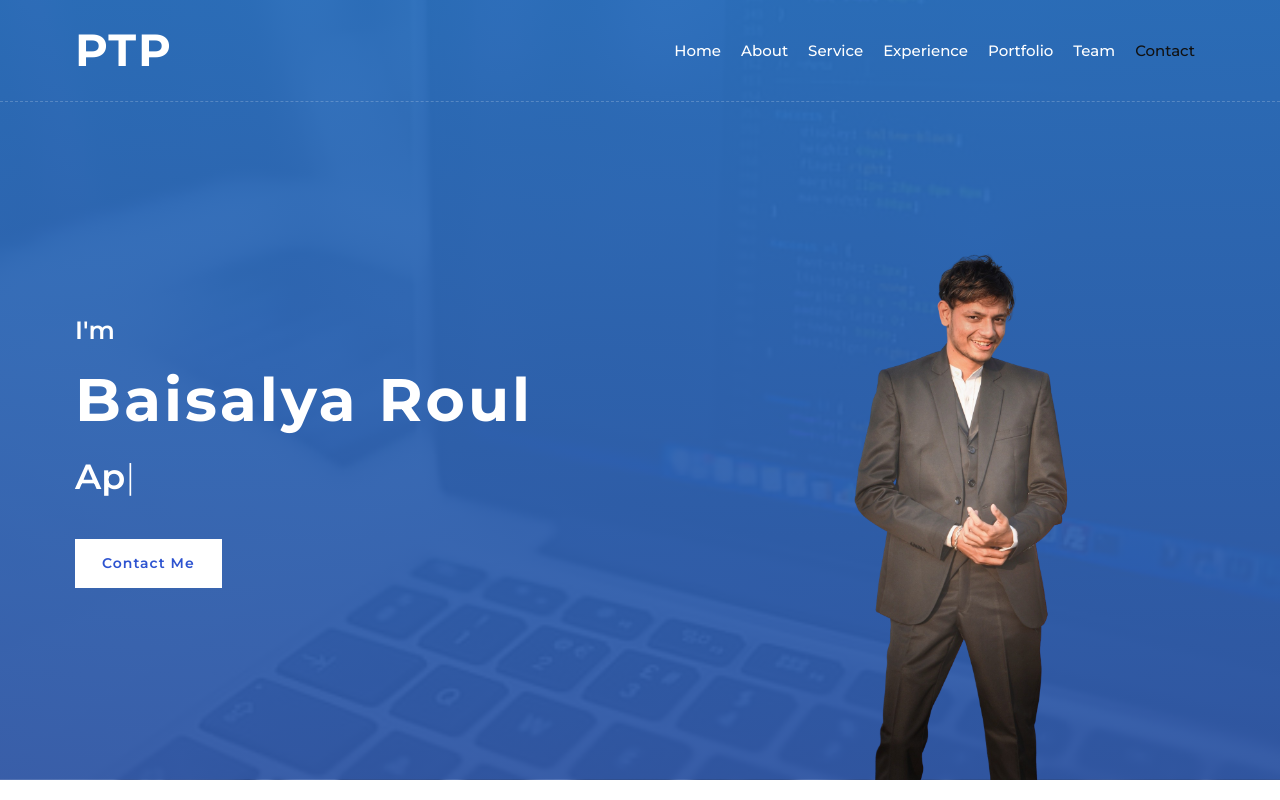
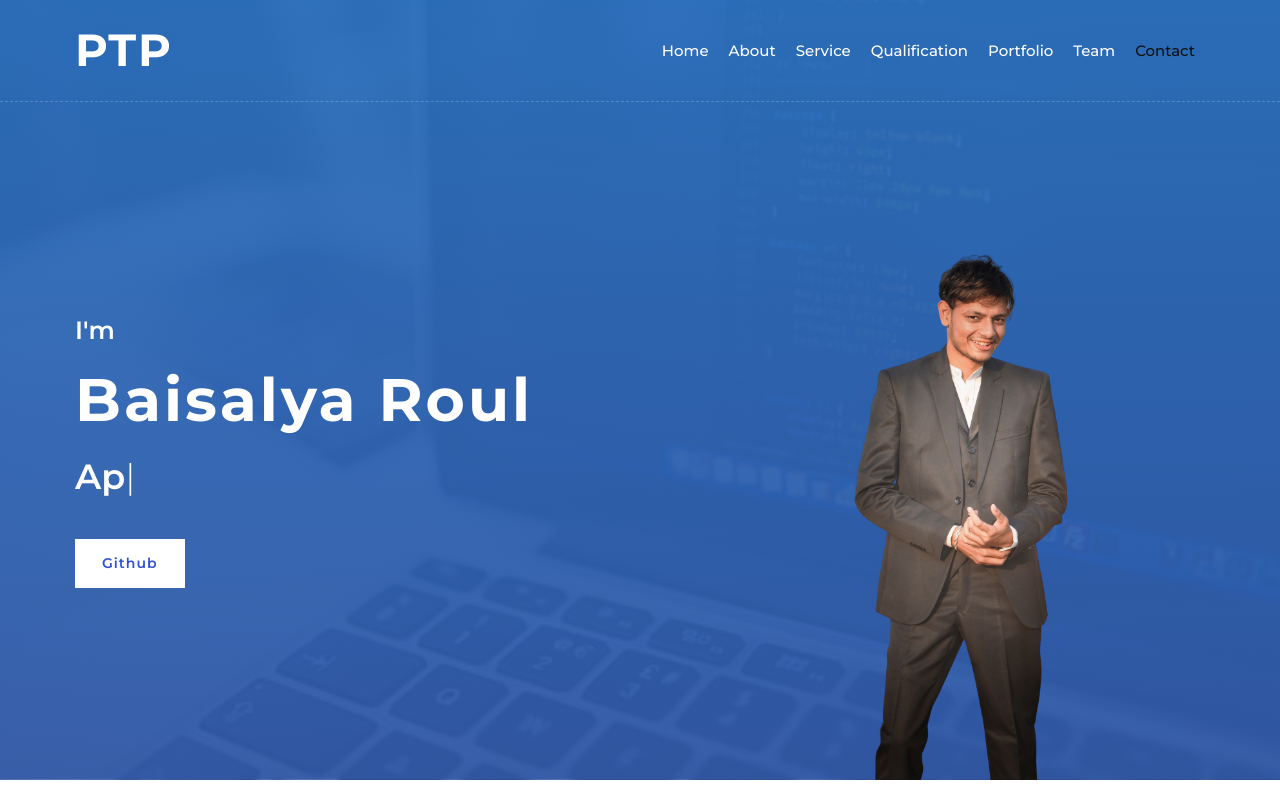
Before and after one commit to Baisalya/Baisalyarol.github.io, a plain HTML site: page index.html in a window 1280 px wide. Shown: the top 800 px of the page. Drawn offline with nearby package versions, Linux system fonts and the light colour scheme.

Commit message:
minimal changes

```diff
--- a/index.html
+++ b/index.html
@@ -38,7 +38,7 @@
                         <a href="#home" class="nav-item nav-link active">Home</a>
                         <a href="#about" class="nav-item nav-link">About</a>
                         <a href="#service" class="nav-item nav-link">Service</a>
-                        <a href="#experience" class="nav-item nav-link">Experience</a>
+                        <a href="#experience" class="nav-item nav-link">Qualification</a>
                         <a href="#portfolio" class="nav-item nav-link">Portfolio</a>
 
                         <a href="#team" class="nav-item nav-link">Team</a>
@@ -65,7 +65,7 @@
                             </div>
                             <div class="hero-btn">
                               <!--  <a class="btn" href="">Hire Me</a> -->
-                                <a class="btn" href="#contact">Contact Me</a>
+                                <a class="btn" href="https://github.com/Baisalya">Github</a>
                             </div>
                         </div>
                     </div>
@@ -474,7 +474,6 @@
                                 <h2>Amita Pritam</h2>
                                 <h4>Web Designer</h4>
                                 <p>
-                                    Lorem ipsum dolor sit amet consec adipis elit. Etiam accum lacus
                                 </p>
                                 <div class="team-social">
                                     <a class="btn" href=""><i class="fab fa-twitter"></i></a>
@@ -494,7 +493,6 @@
                                 <h2>Baisalya Roul</h2>
                                 <h4>Apps Devloper & Designer</h4>
                                 <p>
-                                    Lorem ipsum dolor sit amet consec adipis elit. Etiam accum lacus
                                 </p>
                                 <div class="team-social">
                                     <a class="btn" href="https://github.com/Baisalya"><i class="fab fa-github-alt"></i></a>
```
